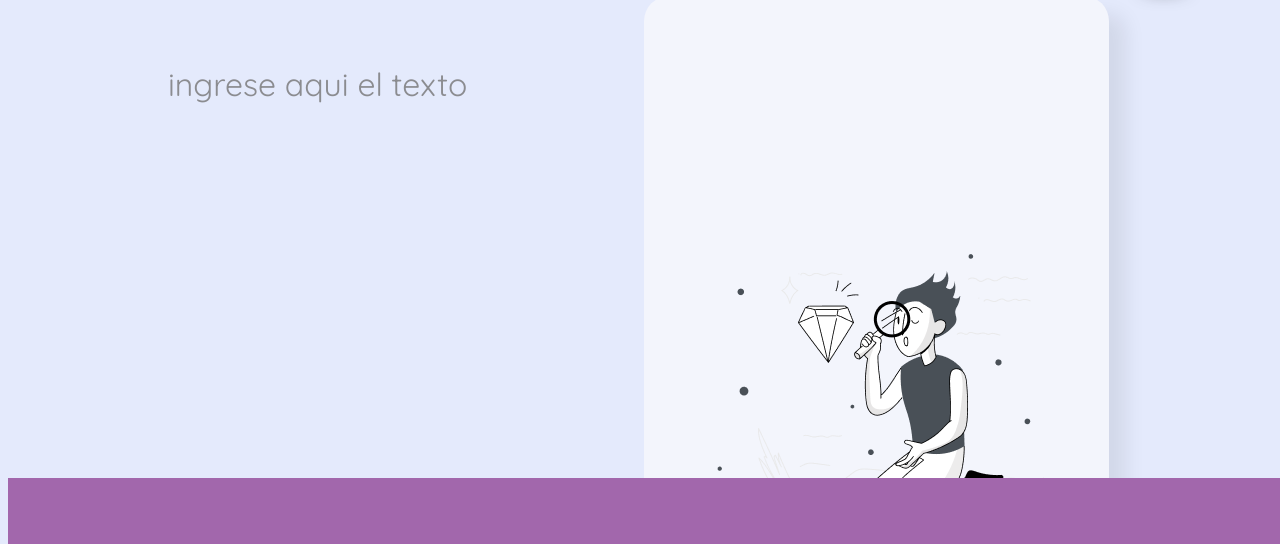
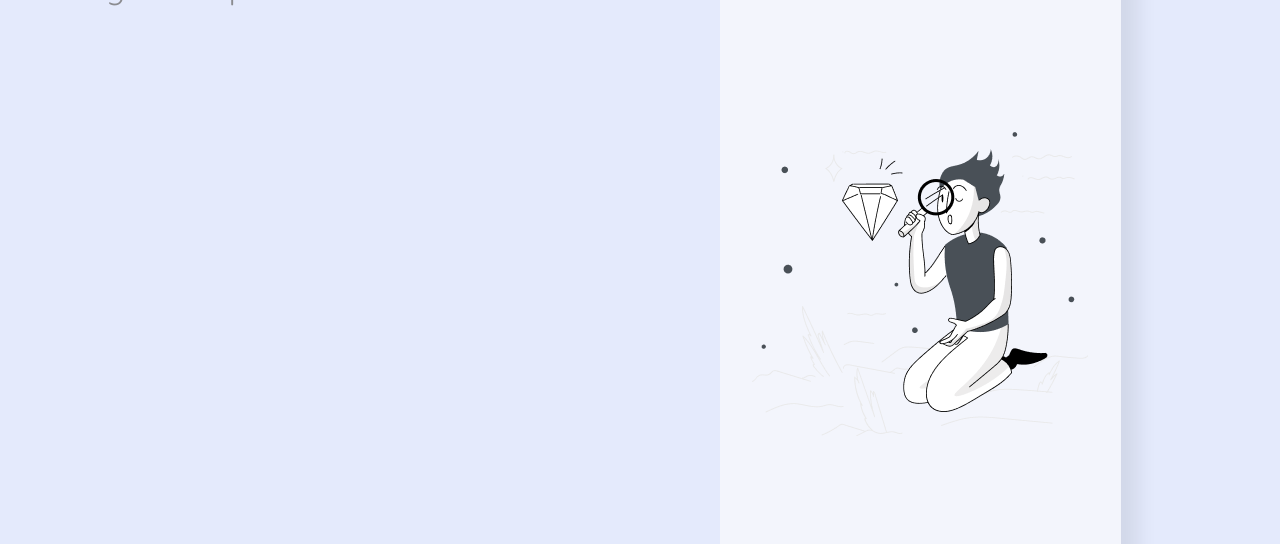
Before and after one commit to Gatogordo03/Challenge-1-Encriptador-de-Texto, a plain HTML site: page index.html in a window 1280 px wide. Shown: the part 130-674 px from the top of the page. Drawn offline with Linux system fonts and the light colour scheme.

Commit message:
Agregando reset.css e incluyendolo + poniendo link a README

```diff
--- a/index.html
+++ b/index.html
@@ -5,7 +5,7 @@
     <meta http-equiv="X-UA-Compatible" content="IE=edge">
     <meta name="viewport" content="width=device-width, initial-scale=1.0">
     <title>Encriptador de Texto</title>
-    <!-- <link rel="stylesheet" href="reset.css"> -->
+    <link rel="stylesheet" href="reset.css">
     <link rel="stylesheet" href="style.css">
     <link rel="preconnect" href="https://fonts.googleapis.com">
     <link rel="preconnect" href="https://fonts.gstatic.com" crossorigin>
--- /dev/null
+++ b/reset.css
@@ -0,0 +1,48 @@
+/* http://meyerweb.com/eric/tools/css/reset/
+   v2.0 | 20110126
+   License: none (public domain)
+*/
+
+html, body, div, span, applet, object, iframe,
+h1, h2, h3, h4, h5, h6, p, blockquote, pre,
+a, abbr, acronym, address, big, cite, code,
+del, dfn, em, img, ins, kbd, q, s, samp,
+small, strike, strong, sub, sup, tt, var,
+b, u, i, center,
+dl, dt, dd, ol, ul, li,
+fieldset, form, label, legend,
+table, caption, tbody, tfoot, thead, tr, th, td,
+article, aside, canvas, details, embed,
+figure, figcaption, footer, header, hgroup,
+menu, nav, output, ruby, section, summary,
+time, mark, audio, video {
+	margin: 0;
+	padding: 0;
+	border: 0;
+	font-size: 100%;
+	font: inherit;
+	vertical-align: baseline;
+}
+/* HTML5 display-role reset for older browsers */
+article, aside, details, figcaption, figure,
+footer, header, hgroup, menu, nav, section {
+	display: block;
+}
+body {
+	line-height: 1;
+}
+ol, ul {
+	list-style: none;
+}
+blockquote, q {
+	quotes: none;
+}
+blockquote:before, blockquote:after,
+q:before, q:after {
+	content: '';
+	content: none;
+}
+table {
+	border-collapse: collapse;
+	border-spacing: 0;
+}
```
Also changed, not shown: 2 other files.
